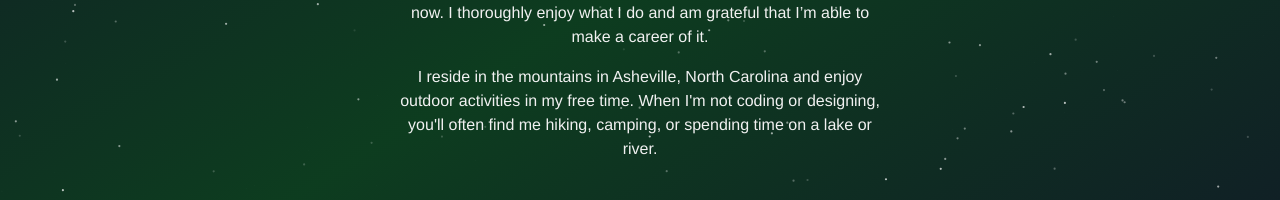
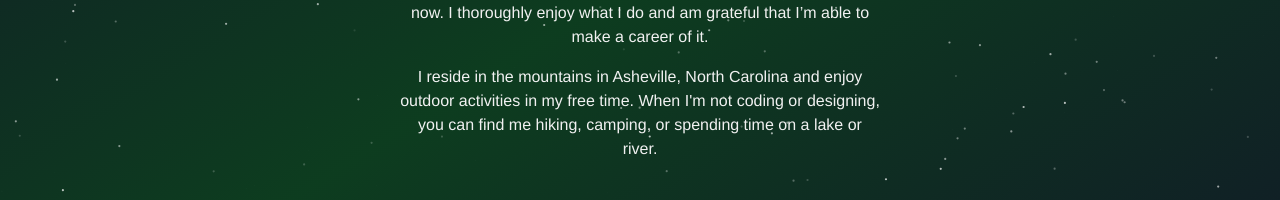
Before and after one commit to mhuebsch/myDevWebsite, a Next.js app: page /about in a window 1280 px wide. Shown: the part 419-619 px from the top of the page. Built offline with nearby package versions, Linux system fonts and the light colour scheme.

Commit message:
change wording on about page

```diff
--- a/app/about/page.js
+++ b/app/about/page.js
@@ -17,7 +17,7 @@ const AboutPage = () => {
           <p className="w-full sm:w-2/5 px-8 sm:px-0 text-center">
             I reside in the mountains in Asheville, North Carolina and enjoy
             outdoor activities in my free time. When I'm not coding or
-            designing, you'll often find me hiking, camping, or spending time on
+            designing, you can find me hiking, camping, or spending time on
             a lake or river.
           </p>
         </div>
```
